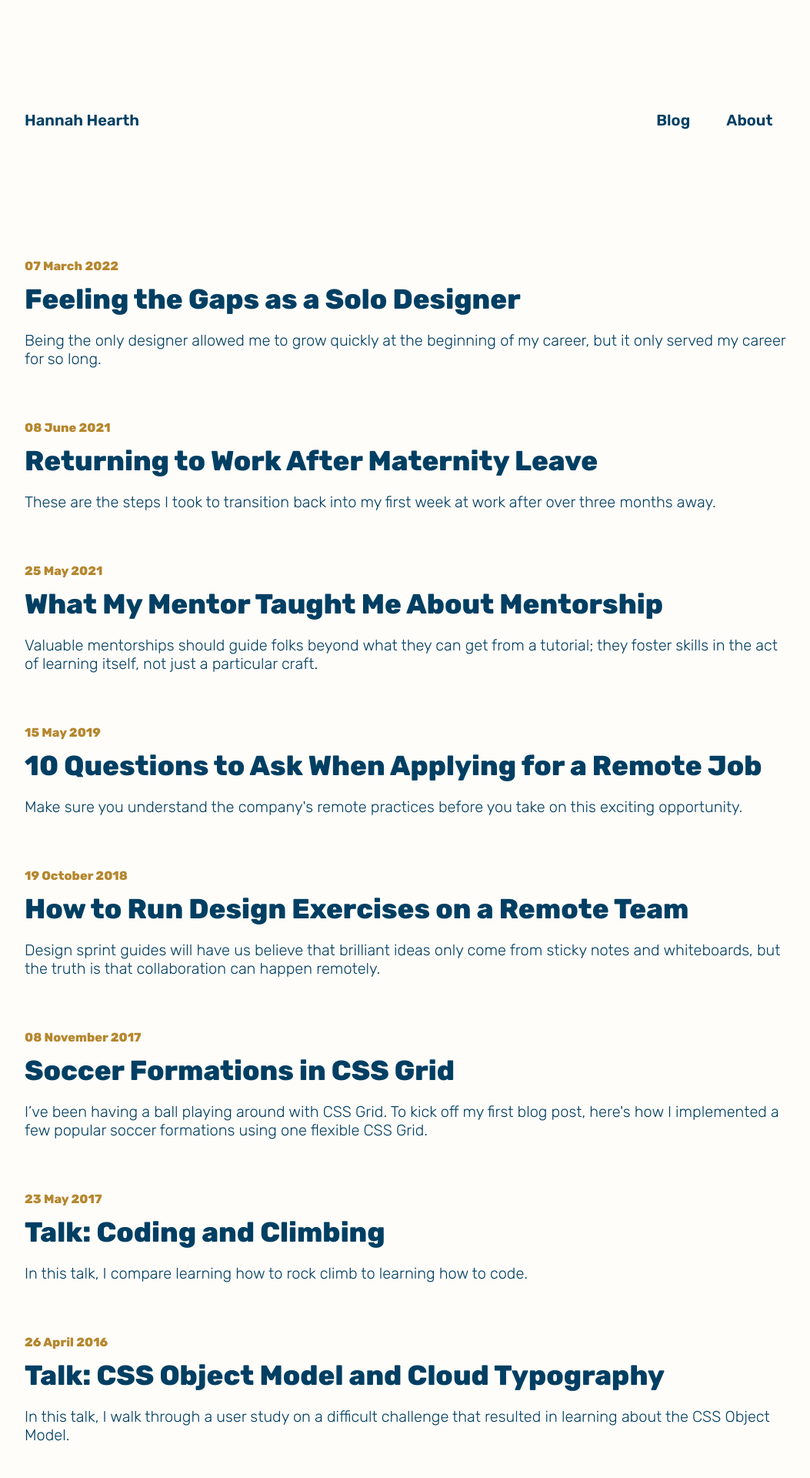
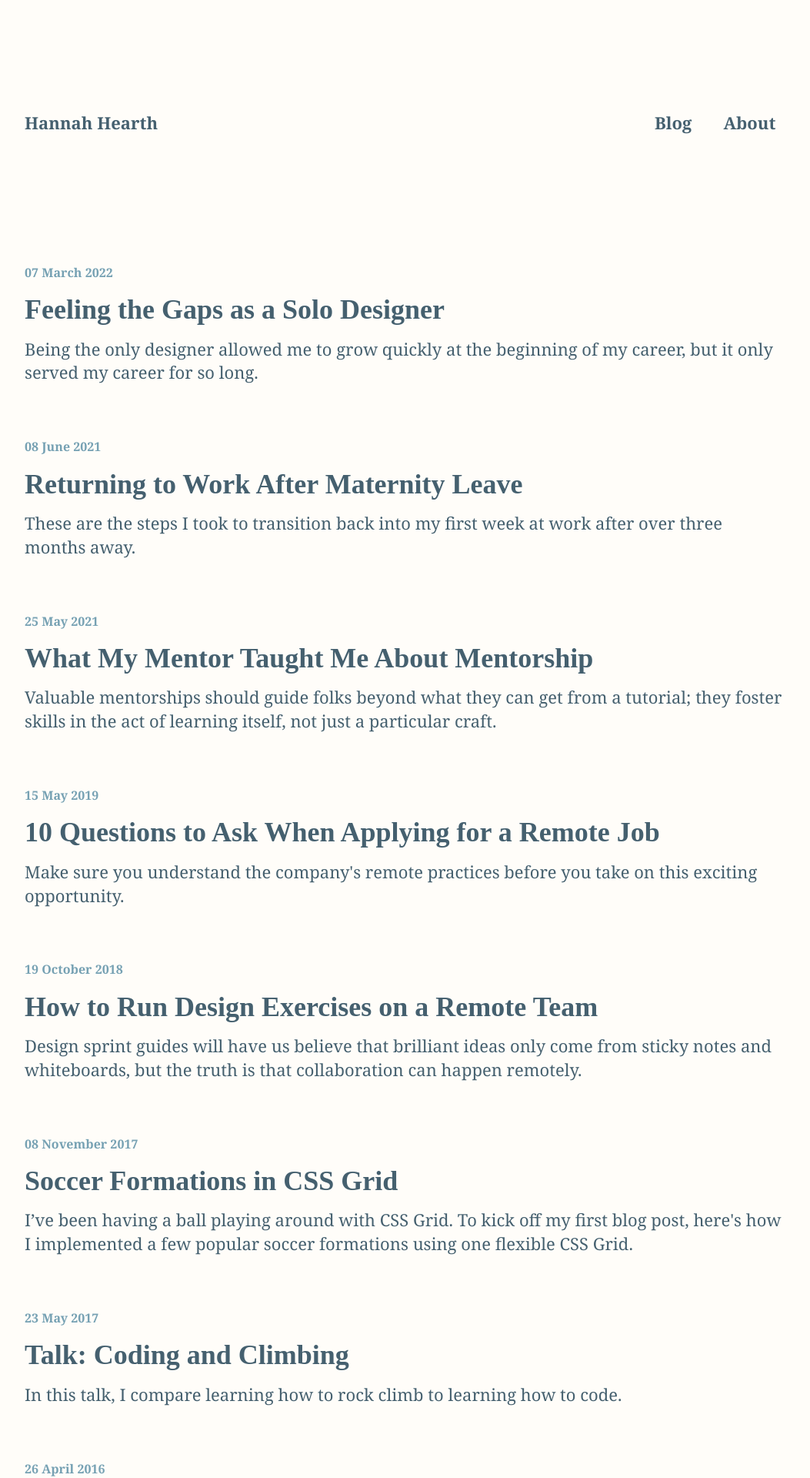
Before and after one commit to hannahhearth/hannahhearth.github.io, a Jekyll site: the page built from index.html, in a window 1280 px wide. Shown: the top 1920 px of the page at 77% size, without its empty margins (112-1165 px from the left). Built offline with Jekyll 4.4.1, drawn with Linux system fonts in a browser that asks for light colours; some web fonts are replaced; a script that is not in the unit is left out.

Commit message:
Updating font styles and colors

```diff
--- a/_layouts/default.html
+++ b/_layouts/default.html
@@ -7,8 +7,10 @@
     <meta property="og:image" content="/assets/images/og-image.png" />
     <title>{{ page.title }} by {{ site.title}}</title>
     {% include analytics.html %}
-    <link rel="preconnect" href="https://fonts.gstatic.com">
-    <link href="https://fonts.googleapis.com/css2?family=Rubik:ital,wght@0,300;0,400;0,500;0,600;0,700;0,800;0,900;1,300;1,400;1,500;1,600;1,700;1,800;1,900&display=swap" rel="stylesheet">
+    <link rel="preconnect" href="https://fonts.googleapis.com">
+    <link rel="preconnect" href="https://fonts.gstatic.com" crossorigin>
+    <link href="https://fonts.googleapis.com/css2?family=Noto+Serif:ital,wght@0,400;0,700;1,400;1,700&display=swap" rel="stylesheet">
+    <link href="https://fonts.googleapis.com/css2?family=Rozha+One&family=Sansita+Swashed:wght@500&display=swap" rel="stylesheet">
     <link rel="stylesheet" href="{{ '/assets/css/style.css?v=' | append: site.github.build_revision | relative_url }}">
     <link rel="icon" type="image/png" href="/favicon.png">
     <meta name="viewport" content="width=device-width">
--- a/_sass/_base.scss
+++ b/_sass/_base.scss
@@ -1,8 +1,8 @@
 html {
   background-color: #FFFDF9;
   box-sizing: border-box;
-  color: $dark-blue;
-  font-family: $header-font, sans-serif;
+  color: $font-color-base;
+  font-family: $body-font;
   font-size: 14px;
   overflow: hidden;
   -webkit-font-smoothing: antialiased;
@@ -23,6 +23,7 @@
   margin: 0;
   padding-bottom: $extra-large-padding;
   overflow: auto;
+  line-height: 1.4;
 
   @media #{$small-devices} {
     padding-bottom: $medium-padding;
--- a/_sass/_typography.scss
+++ b/_sass/_typography.scss
@@ -7,6 +7,7 @@
 }
 
 h1 {
+  font-family: $header-font;
   font-weight: $font-weight-bold;
   font-size: $font-size-extra-large;
   margin-bottom: $small-padding;
@@ -34,7 +35,7 @@
 }
 
 a {
-  color: $dark-blue;
+  color: $font-color-base;
   text-decoration: none;
   font-weight: $font-weight-medium;
 
@@ -100,3 +101,7 @@
     width: 16px;
   }
 }
+
+.item p {
+  margin-top: 10px;
+}
--- a/_sass/_variables.scss
+++ b/_sass/_variables.scss
@@ -2,17 +2,19 @@
 $medium-devices: "screen and (min-width: 415px)";
 $large-devices: "screen and (min-width: 769px)";
 
+$font-color-base: #45606f;
 $hover: #C47F8F;
-$dark-blue: #003F63;
-$orange: #B5872F;
-$light-grey: #003F6310;
+$dark-blue: #45606f;
+$orange: #76a1b3;
+$light-grey: #003f630a;
 $off-white: #FFFDF9;
 
-$header-font: "Rubik", sans-serif;
+$header-font: "Sansita Swashed", serif;
+$body-font: "Noto Serif", serif;
 
 $font-size-extra-small: 14px;
 $font-size-small: 16px;
-$font-size-medium: 20px;
+$font-size-medium: 22px;
 $font-size-large: 24px;
 $font-size-extra-large: 36px;
 
```
